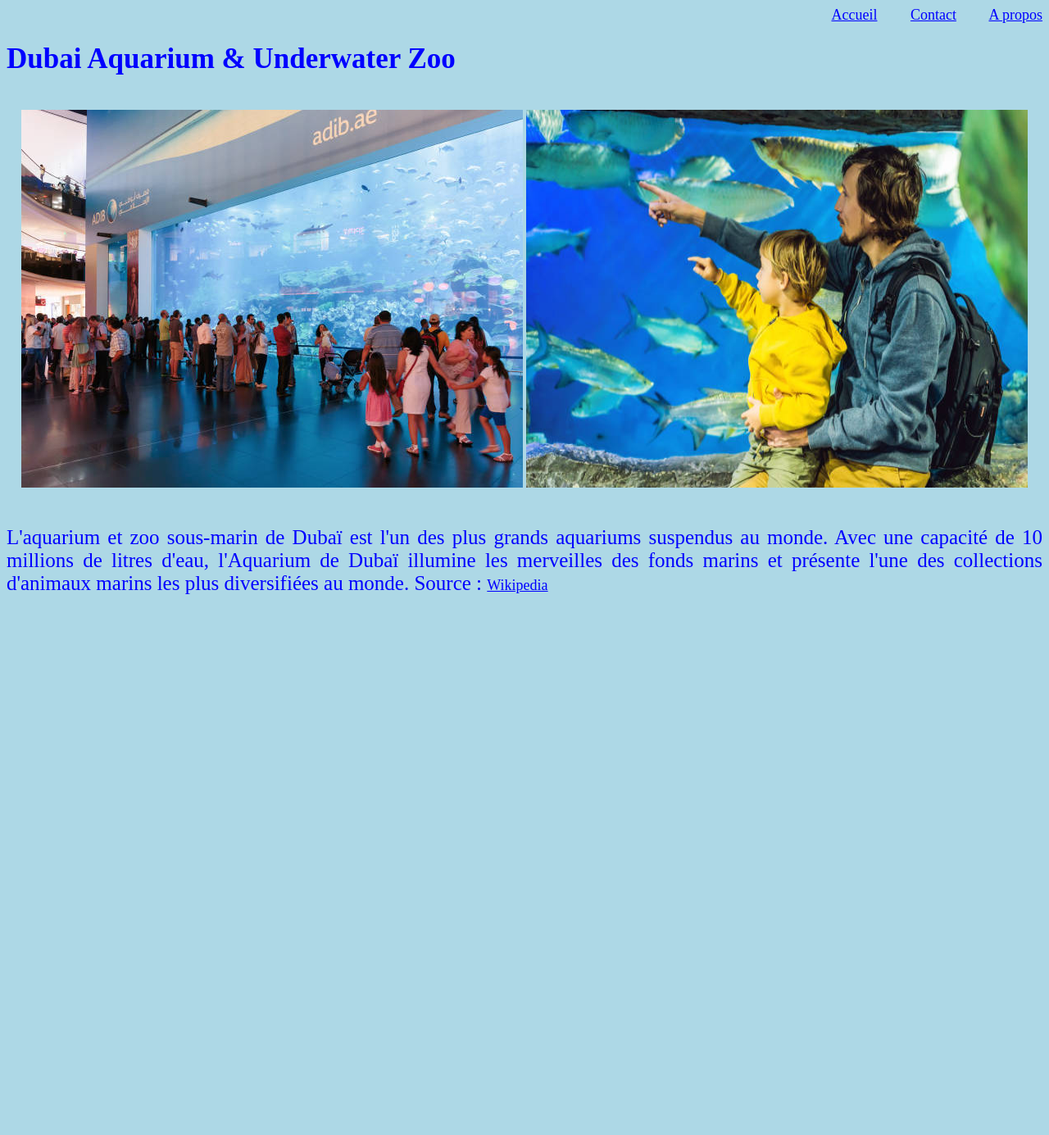
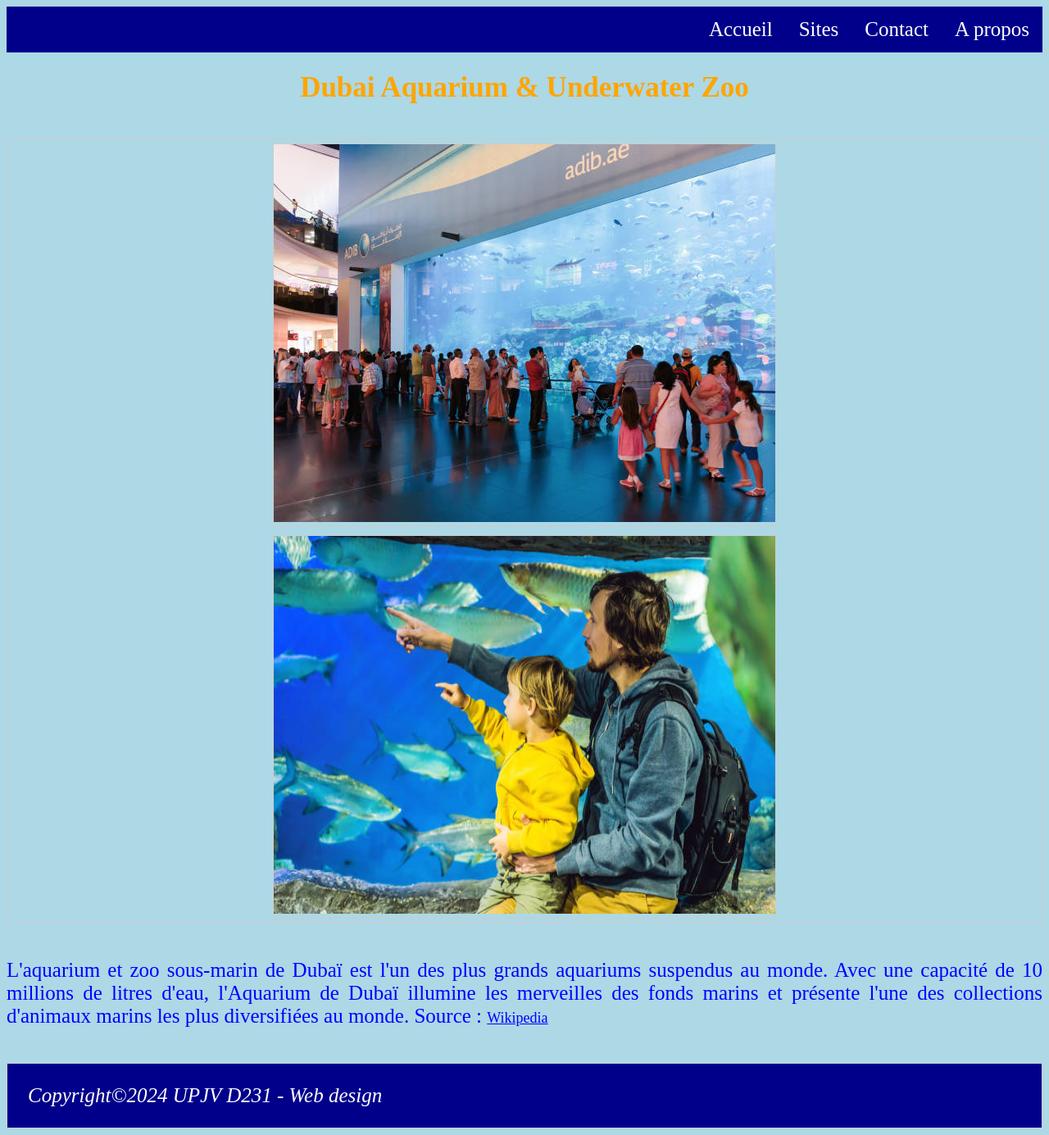
Before and after one commit to blacksea-technology/Visitons_Dubai_D231, a plain HTML site: page dubaiaquarium.html in a window 1280 px wide. Shown: the whole page at 82% size. Before the commit the page ends 800 px from the top, so only its background shows below. Drawn offline with Linux system fonts and the light colour scheme.

Commit message:
Ajout des fichiers css

```diff
--- a/dubaiaquarium.html
+++ b/dubaiaquarium.html
@@ -1,63 +1,49 @@
 <!DOCTYPE html>
 <html lang="fr">
 <head>
-     <style>
-         body {
-            background-color:lightblue;
-          }
-        div {
-            text-align:center;
-          }
-        h1 {
-            font-family: Castellar;
-            text-align:left;
-            color:blue;
-            font-size: 35px;
-          }
-        p {
-            color:blue;
-            font-size: 25px;
-            text-align:center;
-          }
-        a {
-            color:blue;
-            font-size: 18px;
-          }
-        .menu {
-            color:blue;
-            font-size: 18px;
-            text-align:right;
-        }
-        .description {
-            font-family: commanders;
-            color:blue;
-            font-size: 25px;
-            text-align:justify;
-        }
-    </style>
     <meta charset="utf-8">
-    <title>Visitez Dubaï</title>
+    <title>Visitons Dubaï</title>
+    <link rel="stylesheet" type="text/css" href="ecran.css" media="screen">
+    <link rel="stylesheet" type="text/css" href="imprimante.css" media="print">
 </head>
 <body>
+    <ul id="navbar">
+      <li><a href="#">A propos</a></li>
+       <li><a href="#">Contact</a></li>
+       <li class="dropdown">
+        <a href="javascript:void(0)" class="dropbtn">Sites</a>
+        <div class="dropdown-content">
+          <a href="burjkhalifa.html">Burj Khalifa</a>
+          <a href="dubaimall.html">Dubai Mall</a>
+          <a href="dubaiaquarium.html">Dubai Aquarium</a>
+        </div>
+      </li>
+       <li><a href="index.html">Accueil</a></li>
+    </ul>
      <div>
-        <div class="menu">
-            <a href="index.html">Accueil</a>
-             &nbsp; &nbsp; &nbsp; &nbsp;
-            <a href="#">Contact</a>
-             &nbsp; &nbsp; &nbsp; &nbsp;
-            <a href="#">A propos</a>
-        </div>
         <h1>Dubai Aquarium & Underwater Zoo</h1>
     </div>
      <br>
-    <div>
-        <img src="Images/Dubai-Aquarium.jpg" alt="Dubai Aquarium" width="612" height="461">
-        <img src="Images/Dubai-Aquarium-2.jpg" alt="Dubai Aquarium" width="612" height="461">
-    </div>
+     <div class="gallery2">
+      <div class="gallery">
+        <a target="_blank" href="#">
+          <img src="Images/Dubai-Aquarium.jpg" alt="Dubai Aquarium" width="612" height="461">
+        </a>
+      </div>
+
+      <div class="gallery">
+        <a target="_blank" href="#">
+          <img src="Images/Dubai-Aquarium-2.jpg" alt="Dubai Aquarium" width="612" height="461">
+        </a>
+      </div>
+     </div>
     <div>
         &nbsp; &nbsp;
         <p class="description">L'aquarium et zoo sous-marin de Dubaï est l'un des plus grands aquariums suspendus au monde. Avec une capacité de 10 millions de litres d'eau, l'Aquarium de Dubaï illumine les merveilles des fonds marins et présente l'une des collections d'animaux marins les plus diversifiées au monde. Source : <a href="https://www.wikipedia.org">Wikipedia</a></p>
         &nbsp; &nbsp;
     </div>
+    <footer>
+        <p class="copyright">Copyright©2024 UPJV D231 - Web design</p>
+     </footer>
 </body>
 </html>
--- /dev/null
+++ b/ecran.css
@@ -0,0 +1,117 @@
+body {
+   background-color: lightblue;
+      }
+div {
+   text-align: center;
+    }
+h1 {
+   font-family: Castellar;
+   text-align: left;
+   color: orange;
+   font-size: 35px;
+   text-align: center;
+    }
+p {
+   color: blue;
+   font-size: 25px;
+   text-align: center;
+}
+a {
+   color: blue;
+   font-size: 18px;
+   }
+p.description {
+  text-align: justify;
+}
+
+#navbar {
+  list-style-type: none;
+  margin: 0;
+  padding: 0;
+  overflow: hidden;
+  background-color: darkblue;
+}
+
+li {
+  float: right;
+}
+
+li a, .dropbtn {
+  display: inline-block;
+  color: white;
+  text-align: center;
+  padding: 14px 16px;
+  text-decoration: none;
+}
+
+li a:hover, .dropdown:hover .dropbtn {
+  background-color: red;
+}
+
+li.dropdown {
+  display: inline-block;
+}
+
+.dropdown-content {
+  display: none;
+  position: absolute;
+  background-color: #f9f9f9;
+  min-width: 160px;
+  box-shadow: 0px 8px 16px 0px rgba(0,0,0,0.2);
+  z-index: 1;
+}
+
+.dropdown-content a {
+  color: black;
+  padding: 12px 16px;
+  text-decoration: none;
+  display: block;
+  text-align: left;
+}
+
+.dropdown-content a:hover {background-color: #f1f1f1;}
+
+.dropdown:hover .dropdown-content {
+  display: block;
+}
+
+ul li a {
+ font-size: 25px;
+}
+
+div.gallery {
+  margin: 5px;
+  border: 1px solid #ccc;
+  float: left;
+}
+
+div.gallery2 {
+  display: grid;
+  justify-content: center;
+  border: 1px solid #ccc;
+}
+
+div.gallery:hover {
+  border: 1px solid #777;
+}
+
+div.desc {
+  padding: 15px;
+  text-align: center;
+  font-size: 25px;
+}
+div.gallery-container {
+  display: grid;
+  justify-content: center;
+}
+footer {
+  border: 1px solid #ccc;
+  background-color: darkblue;
+  display: block;
+}
+.copyright {
+  font-style: italic;
+  text-align: left;
+  padding-left: 25px;
+  color: white;
+}
--- /dev/null
+++ b/imprimante.css
@@ -0,0 +1,60 @@
+#navbar, footer {
+    display: none;
+}
+
+body {
+   background-color: #fff;
+}
+
+div {
+   text-align: center;
+}
+
+p {
+   color: #000;
+   font-size: 15pt;
+   text-align: center;
+}
+
+h1 {
+   font-family: serif;
+   font-size: 20pt;
+   text-align: left;
+   color: #000;
+   text-align: center;
+}
+
+a {
+   color: #000;
+   font-size: 12pt;
+}
+
+p.description {
+  text-align: justify;
+}
+
+div.gallery {
+  margin: 5pt;
+  border: 1pt solid #ccc;
+  float: left;
+}
+
+div.gallery2 {
+  display: grid;
+  justify-content: center;
+  border: 1pt solid #ccc;
+}
+
+div.gallery:hover {
+  border: 1pt solid #777;
+}
+
+div.desc {
+  padding: 15pt;
+  text-align: center;
+  font-size: 15pt;
+}
+div.gallery-container {
+  display: grid;
+  justify-content: center;
+}
```
Also changed, not shown: adresse.html (+1 -1 lines), burjkhalifa.html (+32 -46 lines), dubaimall.html (+29 -43 lines), index.html (+93 -59 lines).
